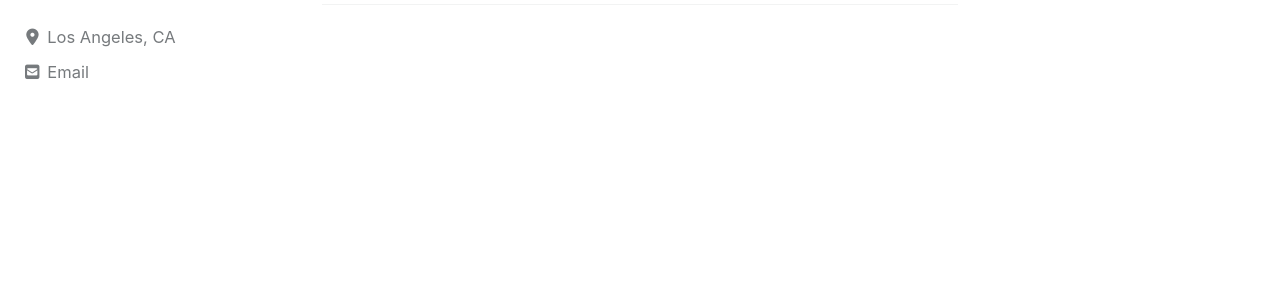
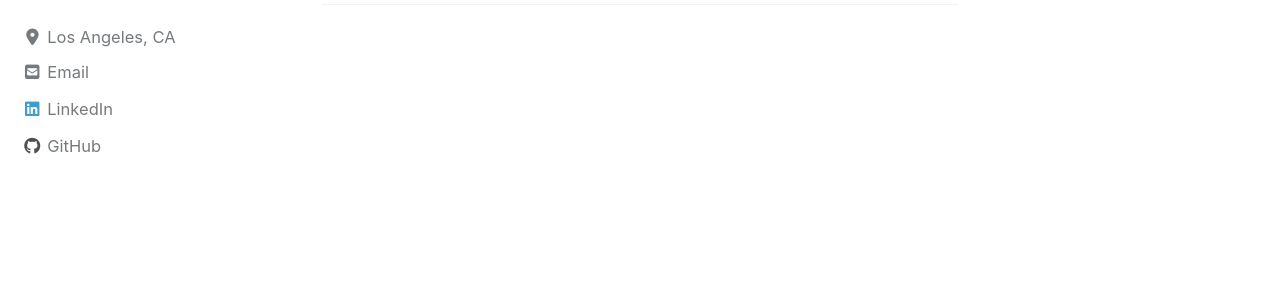
Before and after one commit to davidsjk/davidsjk.github.io, a Jekyll site: the page built from index.html, in a window 1280 px wide. Shown: the part 175-466 px from the top of the page. Built offline with Jekyll 4.4.1, drawn with Linux system fonts in a browser that asks for light colours; cached includes are drawn as plain includes; nearby versions of some CDN libraries; the list of posts is cut into pages by our own code.

Commit message:
Update _config.yml

```diff
--- a/_config.yml
+++ b/_config.yml
@@ -112,10 +112,12 @@ author:
   bio              : "Data Science Portfolio"
   location         : "Los Angeles, CA"
   email            : "sjdkim0412@gmail.com"
+  github           : "https://github.com/davidsjk"
+  linkedin         : "https://www.linkedin.com/in/sunjindkim/"
   links:
     - label: "Email"
       icon: "fas fa-fw fa-envelope-square"
-      # url: mailto:your.name@email.com
+      # url: "sjdkim0412@gmail.com"
     - label: "Linkedin"
       icon: "fas fa-fw fa-link"
       # url: "https://www.linkedin.com/in/sunjindkim/"
```
